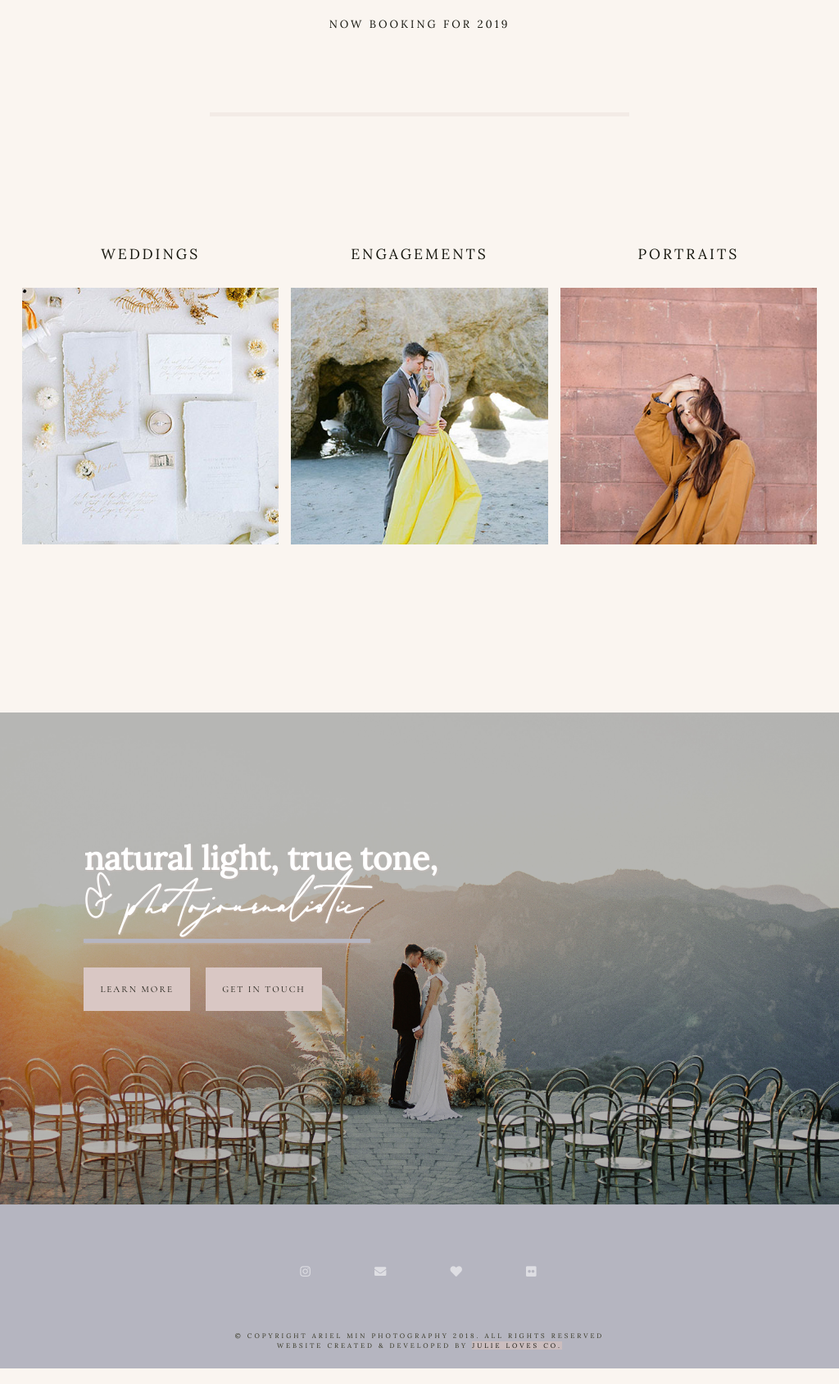
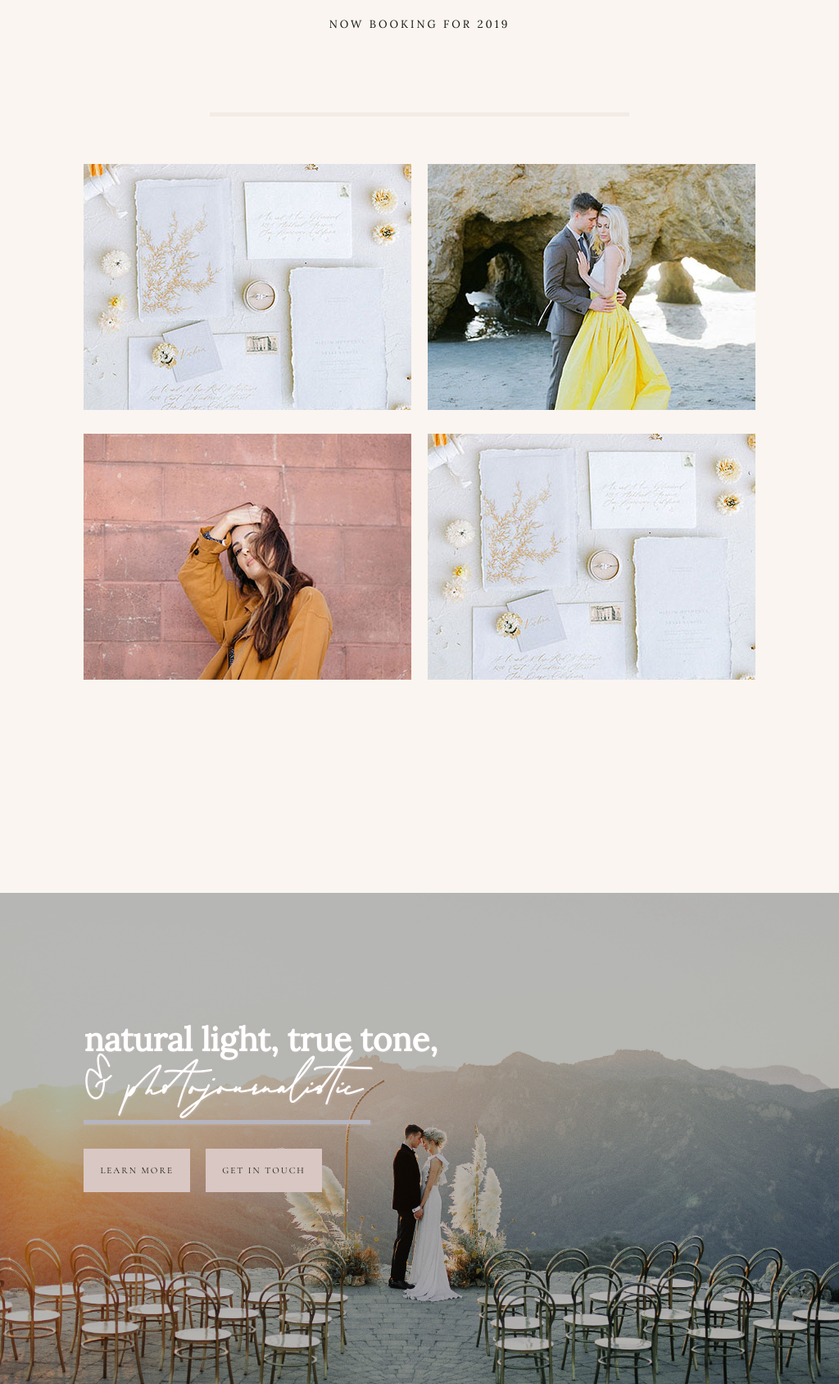
Before and after one commit to jspark721/amphoto, a PHP site: page / in a window 1024 px wide. Shown: the part 1531-3219 px from the top of the page at 82% size. Run offline with PHP 8.4, Linux system fonts and the light colour scheme; style sheets or scripts are compiled from the project's sources; some libraries are stand-ins or nearby versions.

Commit message:
edit gallery pages and homepage

```diff
--- a/index.html
+++ b/index.html
@@ -6,6 +6,7 @@
   <title>Ariel Min Photography | Wedding + Portrait Photographer</title>
   <link rel="shortcut icon" type="image/png" href="favicon.ico"/>
   <link rel="stylesheet" href="public/css/style.css">
+  <link rel="stylesheet" href="public/css/page.css">
   <link rel="stylesheet" href="https://use.fontawesome.com/releases/v5.5.0/css/all.css" integrity="sha384-B4dIYHKNBt8Bc12p+WXckhzcICo0wtJAoU8YZTY5qE0Id1GSseTk6S+L3BlXeVIU" crossorigin="anonymous">
 </head>
 
@@ -61,28 +62,25 @@
     <div class="main-line"></div>
   </div>
 
-  <div class="section-container">
-    <div class="section">
-      <div class="section-box">
-        <div class="section-title">
-          <h5><span>weddings</span></h5>
-        </div>
-        <img class="section-img" src="public/img/weddings.jpg" />
-      </div>
-      <div class="section-box">
-        <div class="section-title">
-          <h5><span>engagements</span></h5>
-        </div>
-        <img class="section-img" src="public/img/engagements.jpg" />
-      </div>
-      <div class="section-box">
-        <div class="section-title">
-          <h5><span>portraits</span></h5>
-        </div>
-        <img class="section-img" src="public/img/portraits.jpg" />
-      </div>
-    </div>
+  <div class="gallery-columns">
+  <div class="gallery-item">
+    <img class="gallery-img" src="public/img/weddings.jpg" />
+    <h4 class="gallery-title cursive">weddings</h4>
   </div>
+  <div class="gallery-item">
+    <img class="gallery-img" src="public/img/engagements.jpg" />
+    <h4 class="gallery-title cursive">engagements</h4>
+  </div>
+  <div class="gallery-item">
+    <img class="gallery-img" src="public/img/portraits.jpg" />
+    <h4 class="gallery-title cursive">portraits</h4>
+  </div>
+  <div class="gallery-item">
+    <img class="gallery-img" src="public/img/weddings.jpg" />
+    <h4 class="gallery-title cursive">other</h4>
+  </div>
+</div>
+<div class="gallery-ctabox"></div>
 
   <div class="quote">
     <div class="overlay">
--- a/public/css/page.css
+++ b/public/css/page.css
@@ -160,7 +160,7 @@ section {
     margin-bottom: 0; }
 
 .gallery-columns {
-  margin: 5% 3%;
+  margin: 7% 3%;
   display: grid;
   grid-gap: 15px;
   grid-template-columns: repeat(auto-fit, minmax(250px, 1fr)); }
@@ -201,6 +201,14 @@ section {
   text-align: center; }
 
 /* blog index page style */
+@media only screen and (min-width: 830px) and (max-width: 1111px) {
+  /* fix css grid gallery */
+  .gallery-columns {
+    margin: 5% 10%;
+    display: grid;
+    grid-gap: 20px;
+    grid-template-columns: 1fr 1fr; } }
+
 @media only screen and (max-width: 777px) {
   .header {
     height: 200px; } }
--- a/public/scss/page.scss
+++ b/public/scss/page.scss
@@ -187,7 +187,7 @@ section {
 }
 
 .gallery-columns {
-  margin: 5% 3%;
+  margin: 7% 3%;
   display: grid;
   grid-gap: 15px;
   grid-template-columns: repeat(auto-fit, minmax(250px, 1fr));
@@ -292,6 +292,15 @@ section {
 //   transform: rotate(90deg);
 // }
 
+@media only screen and (min-width: 830px) and (max-width: 1111px) {
+  /* fix css grid gallery */
+  .gallery-columns {
+    margin: 5% 10%;
+    display: grid;
+    grid-gap: 20px;
+    grid-template-columns: 1fr 1fr;
+  }
+}
 
 @media only screen and (max-width: 777px) {
   .header {
```
